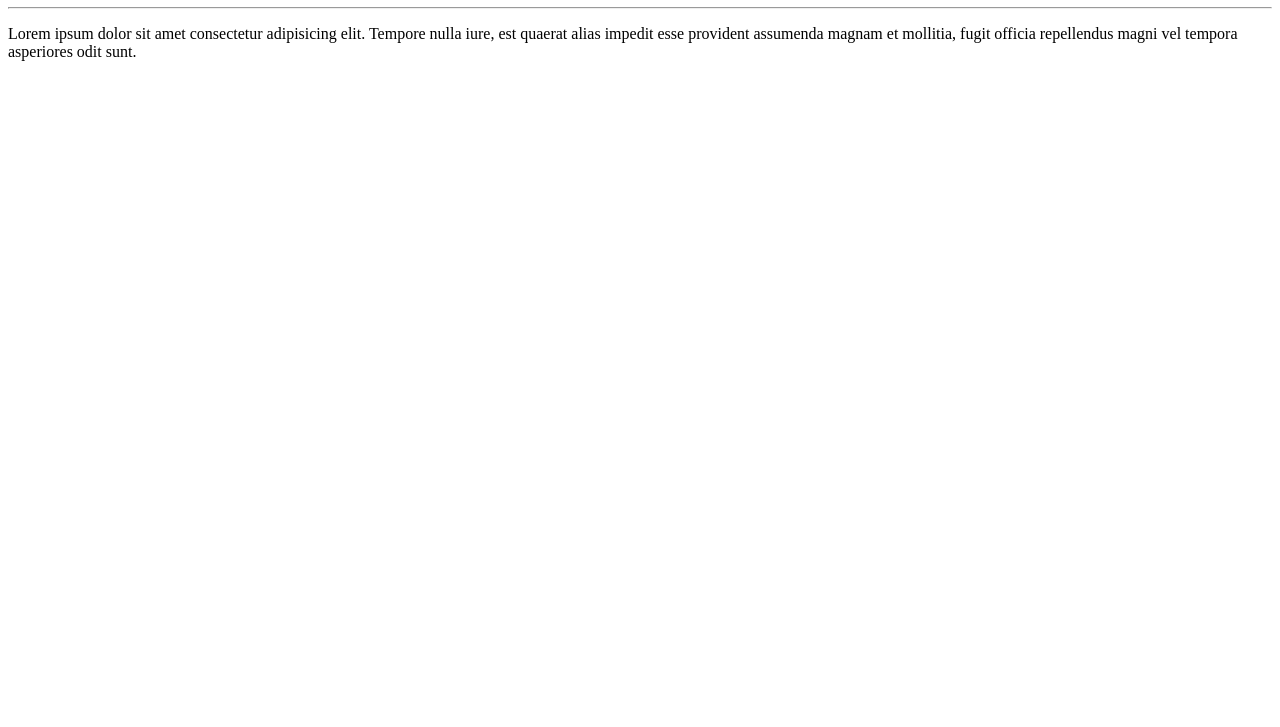
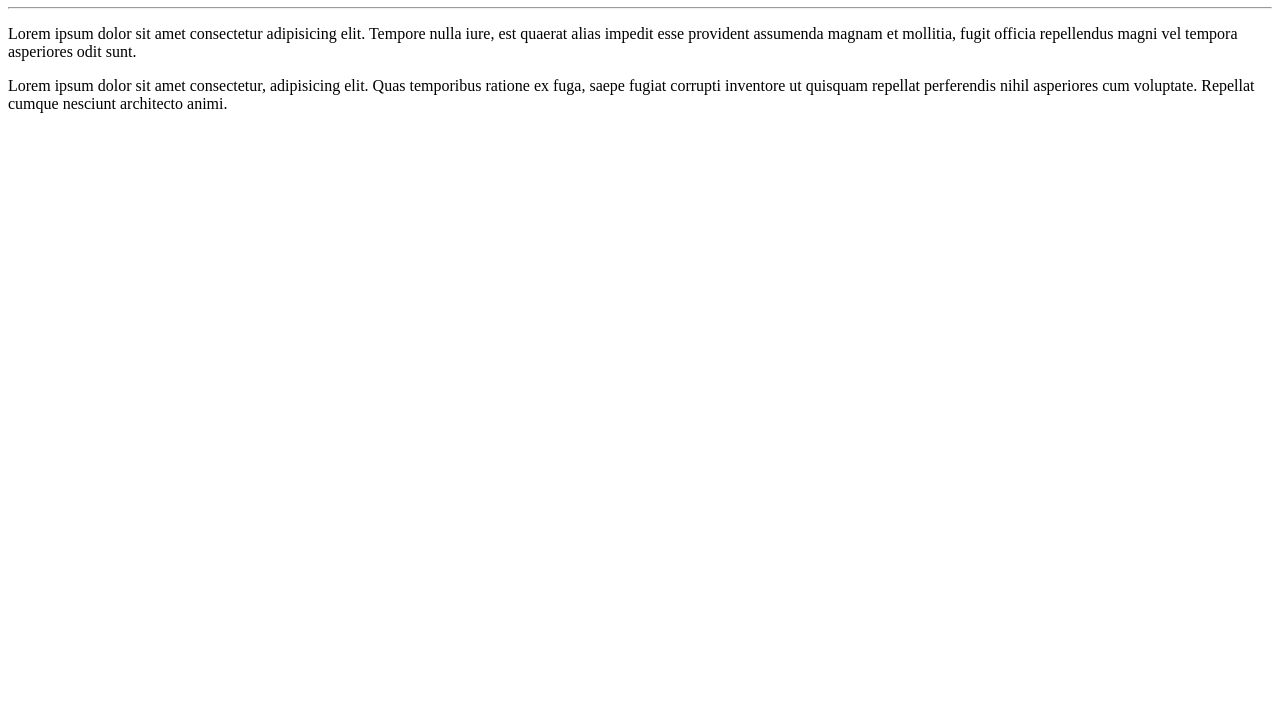
Before and after one commit to carlinhosales/Ola-Mundo, a plain HTML site: page site-exemplo/index.html in a window 1280 px wide. Shown: the part 73-800 px from the top of the page. Drawn offline with Linux system fonts and the light colour scheme.

Commit message:
Adicionei um novo parágrafo.

```diff
--- a/site-exemplo/index.html
+++ b/site-exemplo/index.html
@@ -10,5 +10,6 @@
     <h1>Olá, Mundo!</h1>
     <Hr>
     <p>Lorem ipsum dolor sit amet consectetur adipisicing elit. Tempore nulla iure, est quaerat alias impedit esse provident assumenda magnam et mollitia, fugit officia repellendus magni vel tempora asperiores odit sunt.</p>
+    <p>Lorem ipsum dolor sit amet consectetur, adipisicing elit. Quas temporibus ratione ex fuga, saepe fugiat corrupti inventore ut quisquam repellat perferendis nihil asperiores cum voluptate. Repellat cumque nesciunt architecto animi.</p>
 </body>
 </html>
```
